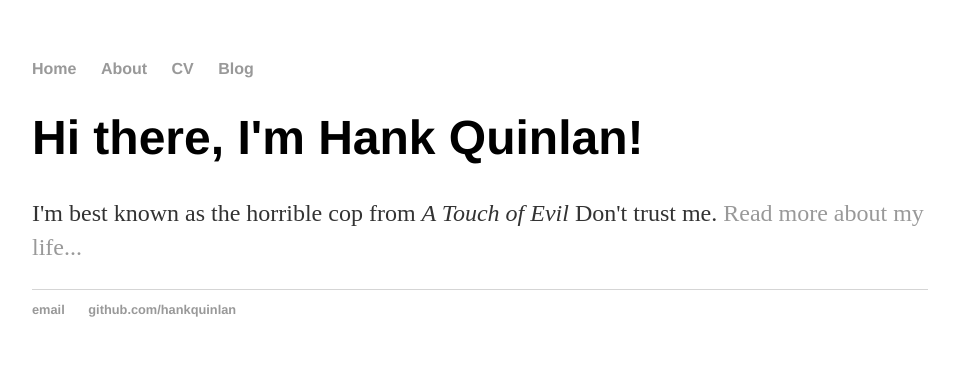
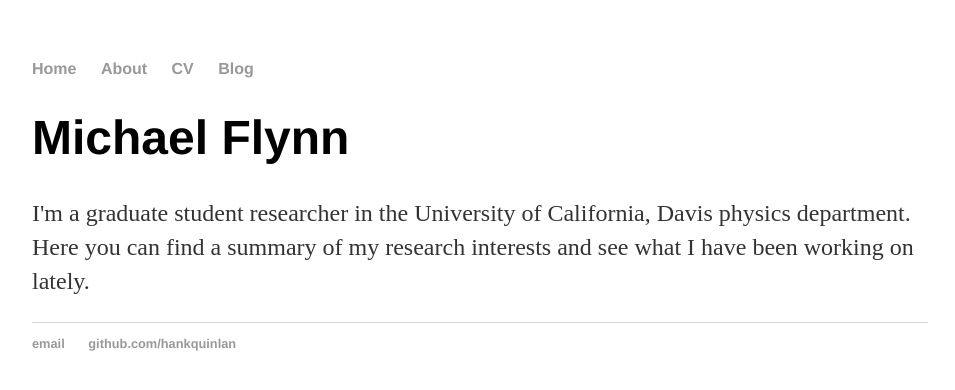
Before and after one commit to miflynn/miflynn.github.io, a Jekyll site: the page built from index.html, in a window 1280 px wide. Shown: the top 390 px of the page, without its empty margins (160-1115 px from the left). Built offline with Jekyll 4.4.1, drawn with Linux system fonts in a browser that asks for light colours.

Commit message:
Update index.html

```diff
--- a/index.html
+++ b/index.html
@@ -3,6 +3,6 @@ layout: default
 title: Hank Quinlan, Horrible Cop
 ---
 <div class="blurb">
-	<h1>Hi there, I'm Hank Quinlan!</h1>
-	<p>I'm best known as the horrible cop from <em>A Touch of Evil</em> Don't trust me. <a href="/about">Read more about my life...</a></p>
+	<h1>Michael Flynn</h1>
+	<p>I'm a graduate student researcher in the University of California, Davis physics department. Here you can find a summary of my research interests and see what I have been working on lately.</p>
 </div><!-- /.blurb -->
```
